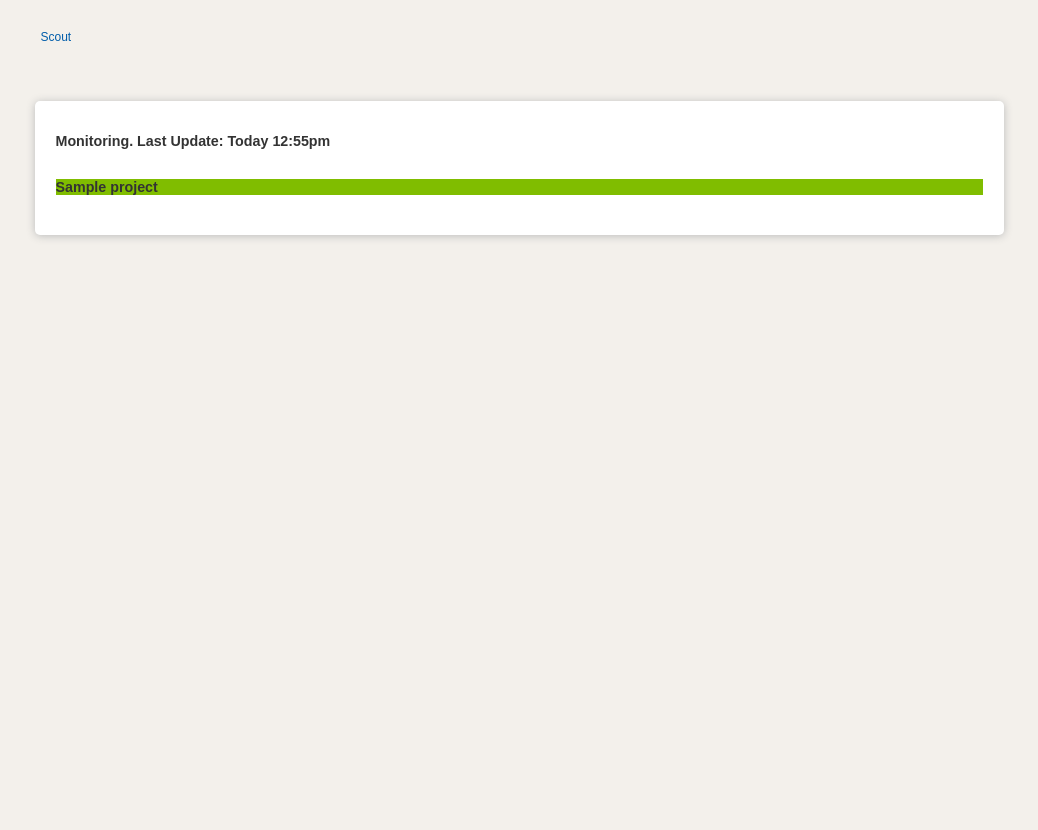
After one commit to theteam/django-scout, a Django app: template scout/templates/scout/wall.html in a window 1280 px wide. The commit adds this page. Shown: the whole page, without its empty margins (121-1159 px from the left). Run offline with Django 3.2, Linux system fonts and the light colour scheme; the template is opened without the code that fills it: most values are stand-ins (such as "Sample title", 1, 10 or a date in 2020); some libraries are stand-ins or nearby versions.

Commit message:
Added base styles to get the wall up.

```diff
--- a/scout/admin.py
+++ b/scout/admin.py
@@ -17,9 +17,10 @@ class StatusTestAdminInline(admin.TabularInline):
 class ProjectAdmin(admin.ModelAdmin):
     date_heirarchy = 'date_added'
     inlines = [StatusTestAdminInline]
-    list_display = ['name', 'client', 'description']
+    list_display = ['name', 'client', 'description', 'working']
     list_filter = ['client']
     prepopulated_fields = {"slug": ("name",)}
+    readonly_fields = ['working']
     search_fields = ['name']
 
 
--- /dev/null
+++ b/scout/static/scout/styles/base.css
@@ -0,0 +1,299 @@
+html {
+	background: #f3f0eb;
+	/* Fix for IE font-resizing */
+	font-size: 100%;
+	font-family: arial, sans-serif;
+	height: 100%;
+	color: #333;
+}
+
+html, body {
+	margin: 0;
+	padding: 0;
+
+}
+
+body {
+	font-size: 12px;
+	*font-size: 75%;
+	/* Height and position to make the footer positioning work */
+	min-height: 100%;
+	_height: 100%;
+	position: relative;
+}
+
+ul, ol, li, form, dl, dt, dd {
+	list-style: none;
+	padding: 0;
+	margin: 0;
+	display: block;
+}
+
+a img {
+	border: 0;
+}
+
+a:link, a:visited {
+	color: #005daa;
+	text-decoration: none;
+}
+
+a:hover, a:active {
+	text-decoration: underline;
+}
+
+input {
+	vertical-align: middle;
+}
+input[type=radio], input[type=checkbox] {
+	vertical-align: baseline;
+}
+
+.errorlist {
+	color: #f00;
+	font-weight: bold;
+}
+
+textarea {
+	font-family: arial, sans-serif;
+	font-size: 1em;
+}
+
+input.text, textarea.text {
+	border: 1px solid #979797;
+	padding: 2px 3px;
+
+	-moz-box-shadow: 0 1px 3px rgba(0, 0, 0, 0.35) inset;
+	-ms-box-shadow: 0 1px 3px rgba(0, 0, 0, 0.35) inset;
+	-o-box-shadow: 0 1px 3px rgba(0, 0, 0, 0.35) inset;
+	-webkit-box-shadow: 0 1px 3px rgba(0, 0, 0, 0.35) inset;
+	box-shadow: 0 1px 3px rgba(0, 0, 0, 0.35) inset;
+
+	-moz-border-radius: 4px;
+	-ms-border-radius: 4px;
+	-o-border-radius: 4px;
+	-webkit-border-radius: 4px;
+	border-radius: 4px;
+        resize: none;
+}
+
+button.custom, button.go {
+	padding: 0;
+	margin: 0;
+	border: 0;
+	background: none;
+	cursor: pointer;
+	overflow: visible;
+	vertical-align: middle;
+}
+
+/* Rounded corners... */
+	div.article,
+    div.footer-inner {
+		-moz-border-radius: 5px;
+		-o-border-radius: 5px;
+		-webkit-border-radius: 5px;
+		border-radius: 5px;
+		overflow: hidden;
+		position: relative;
+		behavior: url(/assets/scripts/pie.htc);
+	}
+/* Box shadows */
+	div.article,
+    div.footer-inner {
+		background: #fff;
+		-moz-box-shadow: 0 1px 9px 0 #bbb;
+		-ms-box-shadow: 0 1px 9px 0 #bbb;
+		-o-box-shadow: 0 1px 9px 0 #bbb;
+		-webkit-box-shadow: 0 1px 9px 0 #bbb;
+		box-shadow: 0 1px 9px 0 #bbb;
+		behavior: url(/assets/scripts/pie.htc);
+	}
+	}
+/* Gradient Headings */
+    .profile .updates {
+		border: 1px solid #ccdfee;
+		margin-top: 20px;
+		background: #fff;
+		overflow: hidden;
+	}
+	.profile .contact-details h2, .profile .updates h3 {
+		margin: 5px 0 10px;
+		padding: 5px 13px 10px;
+
+		background: transparent;
+		background: -webkit-gradient(linear, left top, left bottom, from(#fff), to(#ccdfee));
+		background: -moz-linear-gradient(-90deg, #fff, #ccdfee);
+		background: linear-gradient(-90deg, #fff, #ccdfee);
+		filter: progid:DXImageTransform.Microsoft.gradient(GradientType=0, startColorstr=#ffffff, endColorstr=#ccdfee);
+		zoom: 1;
+	}
+	}
+	.pagination .next span, .home-tips .next, .recent-activity .next,
+	.latest-updates .controls .older span {
+		left: auto;
+		right: -10px;
+		background-position: -757px -184px;
+	}
+	.article p.page-details-paginate {
+		font-size: 1.19em;
+		position: absolute;
+		right: 35px;
+		z-index: 1;
+		margin: 8px 0;
+		*margin: 5px 0;
+	}
+/* promo list */
+	.tools-hub-intro, .promo-list .promo {
+		float: left;
+		margin: 15px 15px 0 0;
+	}
+	.promo-list {
+		display: inline;
+	}
+	.promo-list .promo {
+		width: 299px;
+		background: #fff;
+	}
+/*
+	The rest of this stylesheet is for specific pages or areas of pages.
+	Reusable styles should be above this comment
+*/
+/* Page container */
+	.page {
+		width: 969px;
+		overflow: visible;
+		margin: 0 auto;
+	}
+
+/* Header */
+	.main-header {
+        height: 126px;
+        width: 969px;
+		position: relative;
+        margin: 30px auto 0 auto;
+	}
+	.main-header p {
+		margin: 0 auto;
+		width: 957px;
+		position: relative;
+	}
+/* Tabs */
+	.page {
+		position: relative;
+		margin-top: -55px;
+	}
+
+/* Body content */
+	.article {
+		overflow: hidden;
+		padding: 20px 21px 10px;
+		zoom: 1;
+	}
+
+	.article h1, .login-page h2 {
+		font: normal 2.17em OmnesMedium, arial, sans-serif;
+		color: #4c721d;
+		margin: 20px 0;
+	}
+
+	.article h2, .article h3, .login-page h3 {
+		font: bold 1.19em arial, sans-serif;
+		color: #333;
+	}
+	.article p {
+		line-height: 1.3;
+		margin: 1em 0;
+	}
+/* footer */
+	.page {
+		/* height of the footer, plus a gap */
+		padding-bottom: 110px;
+		*padding-bottom: 15px;
+	}
+	.footer {
+		width: 957px;
+		margin: 0 auto;
+	}
+	.footer-inner {
+		overflow: hidden;
+		width: 957px;
+		height: 100px;
+		background: #fff;
+		position: absolute;
+		*position: relative;
+		bottom: 0;
+	}
+	.footer h1 {
+		margin: 0; padding: 0;
+		overflow: hidden;
+		text-indent: -5000px;
+		height: 10px;
+		background: url(images/8bittrans.png) 0 -240px;
+	}
+	.footer ul {
+		overflow: hidden;
+		zoom: 1;
+		margin-top: 5px;
+	}
+	.footer li {
+		display: inline;
+	}
+	.footer li a {
+		float: left;
+		border-left: 1px solid #666;
+		padding: 0 10px;
+		font-weight: bold;
+	}
+	.footer li.first a {
+		border: none;
+		padding-left: 19px;
+	}
+	.footer li a.logout {
+		float: right;
+		padding-right: 19px;
+		border: none;
+	}
+	.footer small, .login-page .legal small {
+		color: #999;
+		font-size: 1em;
+	}
+	.footer .legal {
+		position: absolute;
+		bottom: 11px;
+		width: 100%;
+	}
+	.footer .legal p, .login-page .legal p {
+		padding: 0 19px;
+		margin: 3px 0;
+	}
+	.login-page .legal {
+		margin: 19px 0 20px;
+	}
+	.login-page .legal p {
+		padding: 0;
+	}
+	.footer .maintained, .login-page .maintained {
+		float: left;
+	}
+	.footer .copyright, .login-page .copyright {
+		float: right;
+	}
+
+/* Page specifics */
+
+   ul.project-list {
+       margin: 30px 0;
+   }
+
+   ul.project-list li {
+
+   }
+
+   ul.project-list li.up {
+        background: #80bd00;
+   }
+
+   ul.project-list li.down {
+       background: #ef3e42;
+   }
--- a/scout/templates/scout/base.html
+++ b/scout/templates/scout/base.html
@@ -8,32 +8,36 @@
 
 	<title>{% block title %}Scout{% endblock %}</title>
 
-    <!--<link rel="stylesheet" href="{{ MEDIA_URL }}styles/jqui.css"/>-->
+    <link rel="stylesheet" href="{{ STATIC_URL }}scout/styles/base.css"/>
 	<script>document.documentElement.className += ' js'</script>
 </head>
 <body class="{% block html_classes %}{% endblock %}">
 	{% block body_content %}
+
+        {# Include your own masthead by overriding this template #}
         {% include "scout/branding.html" %}
+
 		<div class="page">
 			<div class="article">
 				{% block content %}{% endblock %}
 			</div>
 		</div>
 
+        <!--
 		<div class="footer">
 			<div class="footer-inner">
 			</div>
-		</div>
+        </div>
+        -->
 
 	{% endblock %}
 	{% block body_script %}
         <script src="{{MEDIA_URL}}scripts/jquery-1.4.3.js"></script>
-        <script src="{{MEDIA_URL}}scripts/jquery-ui-1.8.8.js"></script>
         <script src="{{MEDIA_URL}}scripts/base.js"></script>
 
 		<!--[if IE 6]>
-				<script src="{{MEDIA_URL}}scripts/belatedpng.js"></script>
-				<script src="{{MEDIA_URL}}scripts/pngfixes.js"></script>
+            <script src="{{MEDIA_URL}}scripts/belatedpng.js"></script>
+            <script src="{{MEDIA_URL}}scripts/pngfixes.js"></script>
 		<![endif]-->
 	{% endblock %}
 </body>
--- /dev/null
+++ b/scout/templates/scout/branding.html
@@ -0,0 +1,3 @@
+<div class="main-header">
+    <p><a href="{% url scout_index %}">Scout</a></p>
+</div>
--- a/scout/templates/scout/index.html
+++ /dev/null
@@ -1 +0,0 @@
-{% extends "scout/notifications/base.html" %}
--- /dev/null
+++ b/scout/templates/scout/wall.html
@@ -0,0 +1,17 @@
+{% extends "scout/base.html" %}
+
+{% block content %}
+    {% if projects %}
+        <h2>Monitoring. Last Update: Today 12:55pm</h2>
+        <ul class="project-list">
+            {% for project in projects %}
+                <li class="{{ project.working|yesno:"up,down" }}">
+                {#<img class="client-image" src="{{ project.client.image.url }}" /> #}
+                    <h3>{{ project }}</h3>
+                </li>
+            {% endfor %}
+        </ul>
+    {% else %}
+    <h2>There are currently no sites to monitor.</h2>
+    {% endif %}
+{% endblock %}
--- a/scout/urls.py
+++ b/scout/urls.py
@@ -1,5 +1,7 @@
 from django.conf.urls.defaults import patterns, url
 
+from scout.views import WallView
+
 urlpatterns = patterns('scout.views',
-    url(r'^$', 'index', name="scout_index"),
+    url(r'^$', WallView.as_view(), name="scout_index"),
 )
```
Also changed, not shown: scout/engine.py (+35 -24 lines), scout/managers.py (+25 -4 lines), scout/models.py (+20 -11 lines), scout/views.py (+10 -3 lines).
